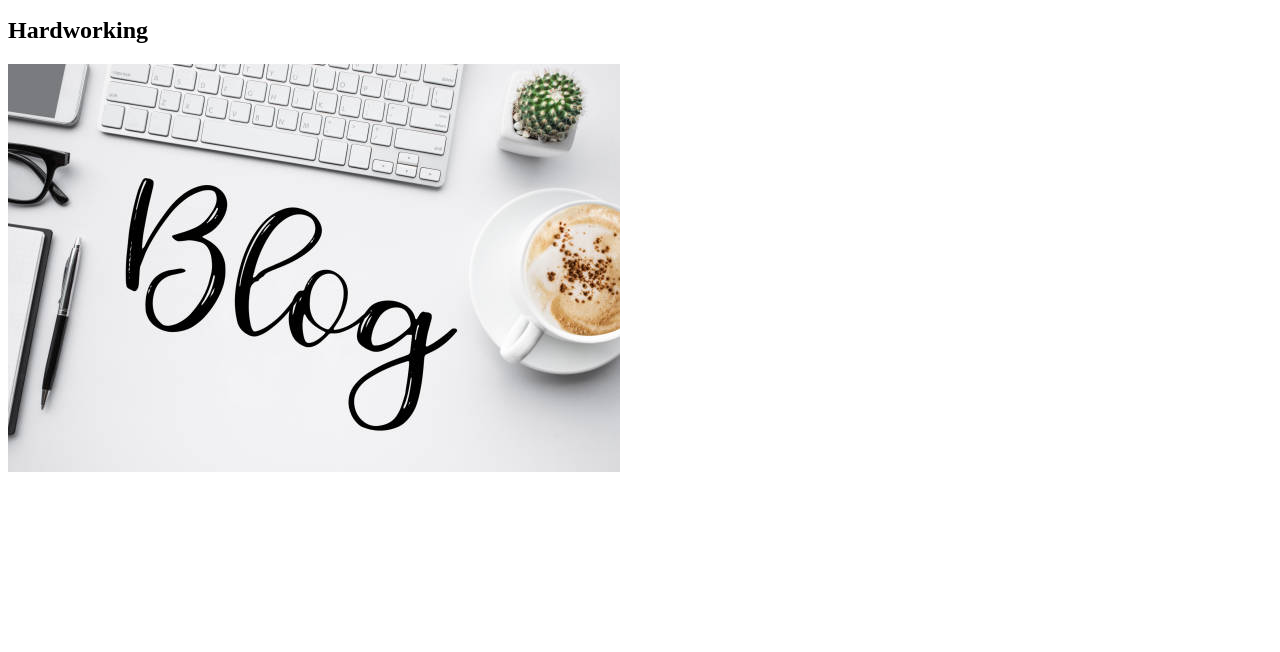
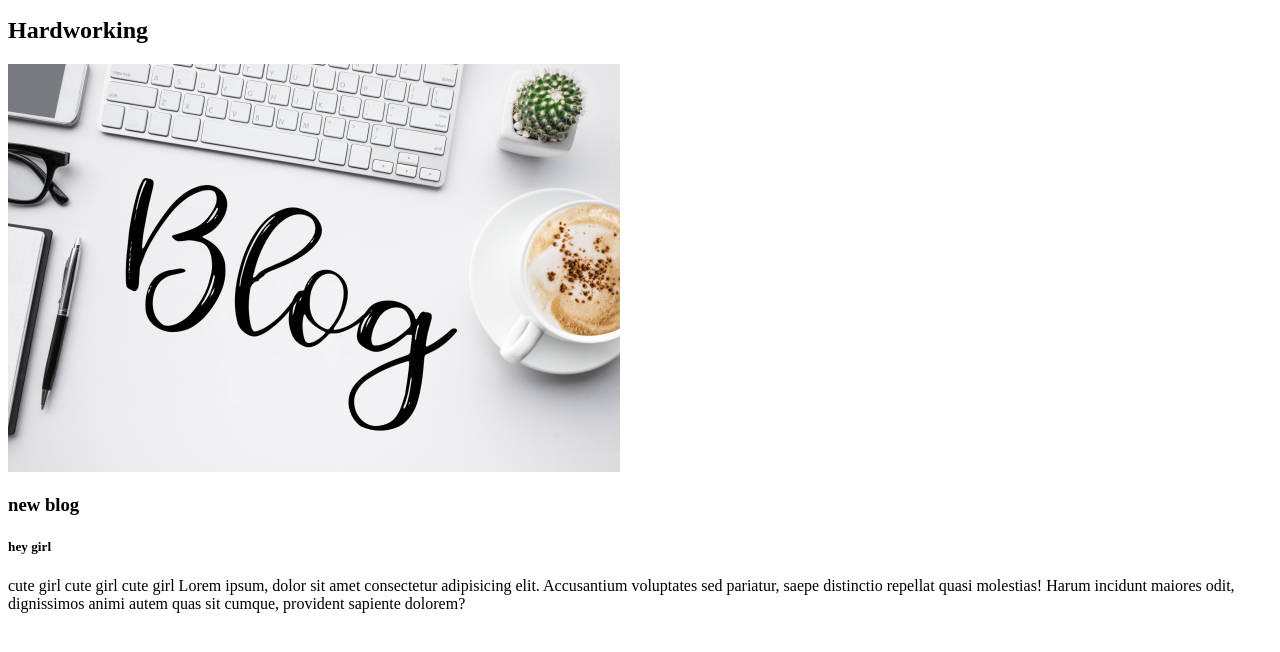
Before and after one commit to humayra15/my-fourth-repo, a plain HTML site: page index.html in a window 1280 px wide. Shown: the part 110-762 px from the top of the page. Drawn offline with Linux system fonts and the light colour scheme.

Commit message:
something new

```diff
--- a/index.html
+++ b/index.html
@@ -11,5 +11,11 @@
     <h2>to prove yourself</h2>
     <h2>Hardworking</h2>
     <img src="blog.jpg" alt="pic">
+    <div>
+
+        <h3>new blog</h3>
+        <h5>hey girl</h5>
+        <p>cute girl cute girl cute girl Lorem ipsum, dolor sit amet consectetur adipisicing elit. Accusantium voluptates sed pariatur, saepe distinctio repellat quasi molestias! Harum incidunt maiores odit, dignissimos animi autem quas sit cumque, provident sapiente dolorem?</p>
+    </div>
 </body>
 </html>
```
